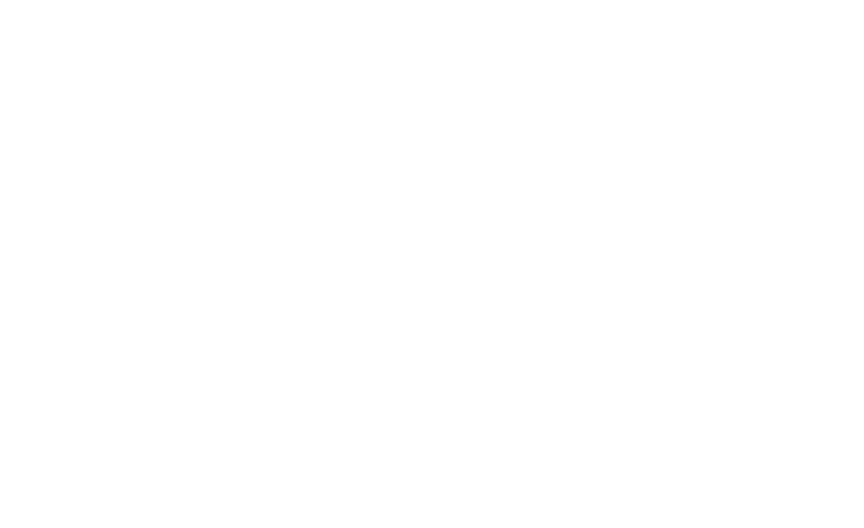
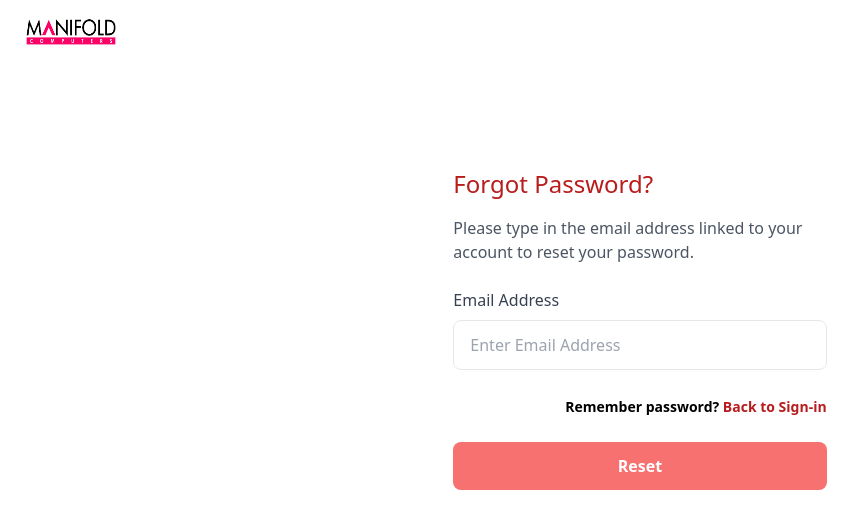
Before and after one commit to Manifoldcomputerslimited/financial-forecast-frontend, a React (Create React App) app: page /forgot-password in a window 1280 px wide. Before the commit this address had no page. Shown: the top 528 px of the page, without its empty margins (0-864 px from the left). Built offline with nearby package versions, Linux system fonts and the light colour scheme.

Commit message:
feat--finished the remeber pasword page

```diff
--- /dev/null
+++ b/src/pages/Forgotpassword/index.css
@@ -0,0 +1,2 @@
+.logo{
+        width: 100px; height:40px}
--- /dev/null
+++ b/src/pages/Forgotpassword/index.js
@@ -0,0 +1,64 @@
+import React from "react";
+import './index.css';
+import logo from "../../image/logo.png";
+
+export const  Forgotpassword = () => {
+    return (
+        <div className="h-screen m-auto">
+        <div className="bg-center inset-0 w-7/12 lg:block">
+
+
+            <div className="ml-auto left-6 top-6 text-sm px-5 py-3">
+                <img alt="manifold logo" className="logo" src={logo}/>
+
+            </div>
+
+        </div>
+
+        <div className="h-screen m-auto">
+            <div className="bg-center inset-0 w-7/12 lg:block">
+
+
+                <div className="ml-auto left-6 top-6 text-sm px-5 py-3">
+
+
+                </div>
+
+            </div>
+            <div hidden role="hidden" className="fixed inset-0 w-6/12 ml-auto bg-white bg-opacity-70 backdrop-blur-xl lg:block"></div>
+
+            <div className="relative h-screen m-auto lg:w-6/12">
+                <div className="m-auto py-12 px-6 sm:p-20 xl:w-10/12">
+                    <div className="space-y-4">
+                        <h1 className="text-red-700 font-medium text-2xl mb-1">Forgot Password?</h1>
+                        <h1 className="text-md font-normal text-gray-600 mb-7">Please type in the email address linked to your account to reset your password.
+                        </h1>
+                    </div>
+
+                    <form className='space-y-6 py-6'>
+                        <div>
+                            <label className="block text-gray-700">Email Address</label>
+                            <input type="email" name="" id="" placeholder="Enter Email Address" className="w-full px-4 py-3 rounded-lg bg-gray-200 mt-2 border focus:border-grey-200 focus:bg-white focus:outline-none" autoFocus required />
+                        </div>
+
+
+                        <div className="text-right mt-2">
+                            <span className="text-sm font-semibold text-black-700">Remember password? </span>
+
+                                <a className="text-sm font-semibold text-red-700 hover:text-red-500 focus:text-red-500">Back to Sign-in</a>
+
+
+                        </div>
+
+                        <button type="submit" className="w-full block bg-red-400 hover:bg-red-300 focus:bg-red-300 text-white font-semibold rounded-lg
+                     px-4 py-3 mt-6">Reset</button>
+                    </form>
+
+                </div>
+
+            </div>
+
+        </div>
+    </div>
+    )
+}
--- a/src/pages/forgotpassword/Forgotpassword.jsx
+++ /dev/null
@@ -1,9 +0,0 @@
-
-
-const  Forgotpassword = () => {
-    return (
-        <div>Forgotpassword</div>
-    )
-}
-
-export default Forgotpassword
--- a/src/routes/appRoutes.js
+++ b/src/routes/appRoutes.js
@@ -1,4 +1,5 @@
 import { Login } from "../pages/Login";
+import { Forgotpassword } from "../pages/Forgotpassword"
 
 export const appRoutes = [
   {
@@ -6,4 +7,9 @@
     key: "/login",
     component: Login,
   },
+  {
+    path: "/forgot-password",
+    key: "/forgot-password",
+    component: Forgotpassword,
+  }
 ];
```
